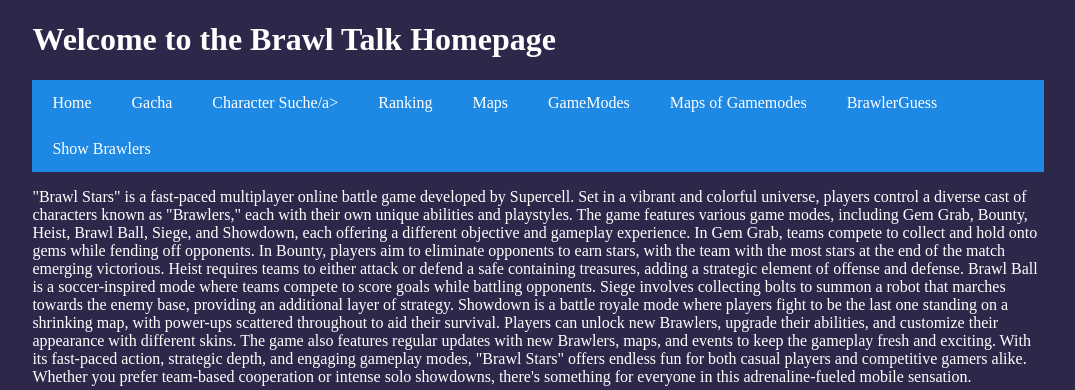
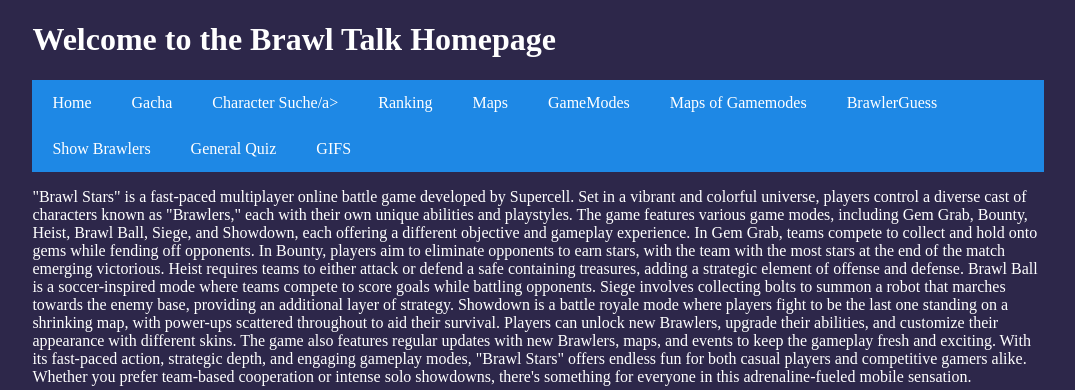
Before and after one commit to solmu485/BigUp50, a PHP site: page /Includes/home.php in a window 1280 px wide. Shown: the top 390 px of the page, without its empty margins (102-1177 px from the left). Run offline with PHP 8.4, Linux system fonts and the light colour scheme; data that the repository does not hold is empty.

Commit message:
Update navigation.php

```diff
--- a/Includes/navigation.php
+++ b/Includes/navigation.php
@@ -18,6 +18,8 @@
     <a href="gameModeAndMaps.php">Maps of Gamemodes</a>
     <a href="guessTheBrawler.php">BrawlerGuess</a>
     <a href="category_rarity_brawler.php">Show Brawlers</a>
+    <a href="quiz.php">General Quiz</a>
+    <a href="gif.php">GIFS</a>
 </div>
 
 
```
